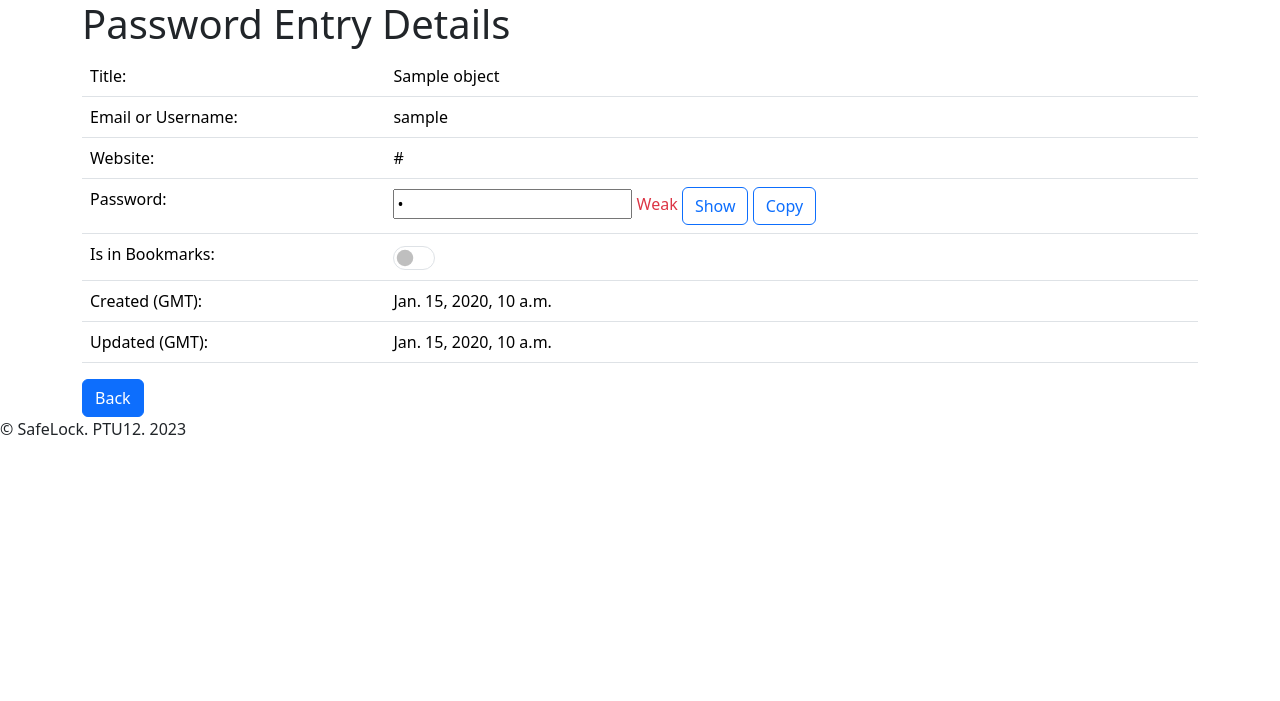
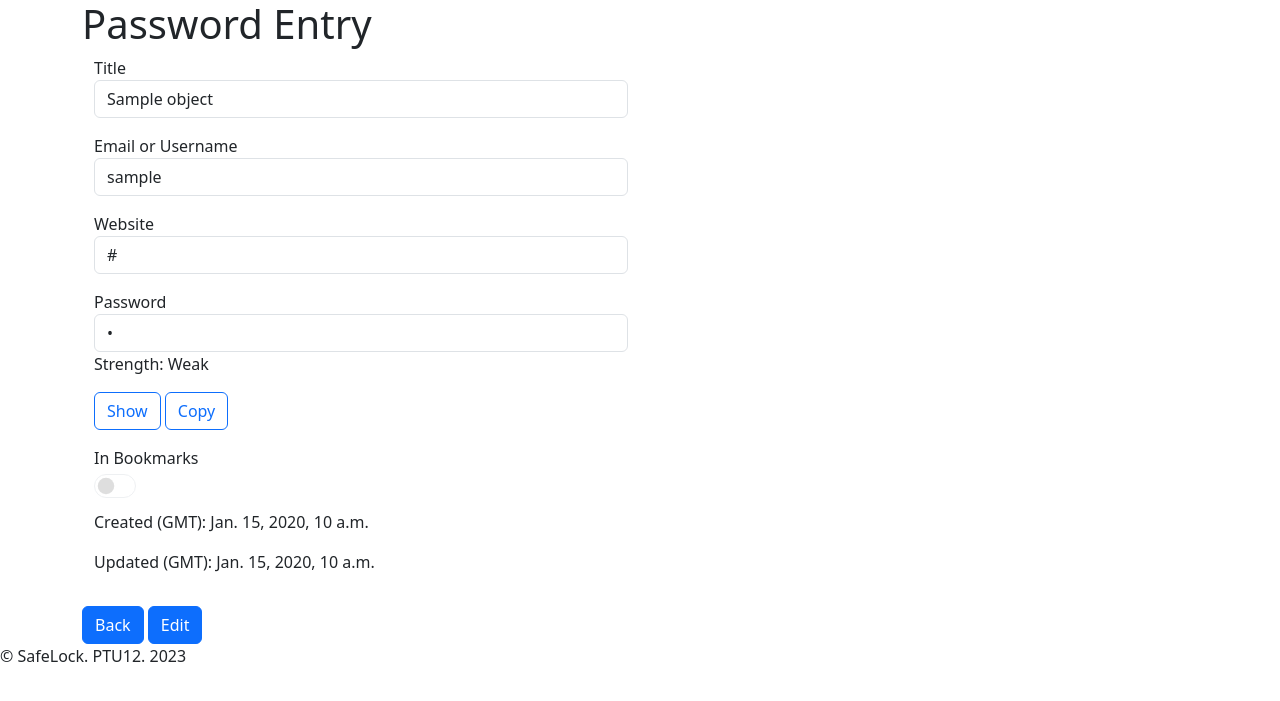
Before and after one commit to bro256/safelock, a Django app: template safelock/secret_manager/templates/secret_manager/password_entry_detail.html in a window 1280 px wide. Shown: the top 701 px of the page. Run offline with Django 3.2, Linux system fonts and the light colour scheme; tables that the repository leaves empty hold one stand-in row (values such as "Sample post"); the template is opened without the code that fills it: values that come from a table or form of the project are taken from there, most other values are stand-ins (such as "Sample title", 1, 10 or a date in 2020); some libraries are stand-ins or nearby versions.

Commit message:
view and update templates unified

```diff
--- a/safelock/secret_manager/templates/secret_manager/password_entry_detail.html
+++ b/safelock/secret_manager/templates/secret_manager/password_entry_detail.html
@@ -3,13 +3,9 @@
 {% block title %} {{ block.super }} {% endblock title %}
 {% block content %}
     <div class="row">
-        <h1>Password Entry Details</h1>
+        <h1>Password Entry</h1>
     </div>
-    <table class="table table-stripped">
-        {% comment %} <tr>
-            <td>ID:</td>
-            <td>{{ object.id }}</td>
-        </tr> {% endcomment %}
+    {% comment %} <table class="table table-stripped">
         <tr>
             <td>Title:</td>
             <td>{{ object.title }}</td>
@@ -34,7 +30,6 @@
         <tr>
             <td>Is in Bookmarks:</td>
             <td>
-                {% comment %} <input type="checkbox" name="is_in_bookmarks" {% if form.is_in_bookmarks.value %}checked{% endif %} disabled> {% endcomment %}
                 <div class="form-check form-switch">
                     <input  class="form-check-input form-check form-switch md-2" type="checkbox" id="numbers" {% if form.is_in_bookmarks.value %}checked{% endif %} readonly>
                 </div>
@@ -48,8 +43,58 @@
             <td>Updated (GMT):</td>
             <td> {{ object.updated_at }}</td>
         </tr>
-    </table>
+    </table> {% endcomment %}
+
+    <div class="container">
+        <div class="row mb-3">
+            <div class="col-md-6">
+                <div>
+                    <label for="title">Title</label>
+                </div>
+                <div class="mb-3">
+                    <input class="form-control" type="text" name="title" value="{{ object.title }}" readonly>
+                </div>
+                <div>
+                    <label for="username">Email or Username</label>
+                </div>
+                <div class="mb-3">
+                    <input class="form-control" type="text" name="username" value="{{ object.username }}" readonly>
+                </div>
+                <div>
+                    <label for="website">Website</label>
+                </div>
+                <div class="mb-3">
+                    <input class="form-control" type="text" name="website" value="{{ object.website }}" readonly>
+                </div>
+                <div>
+                    <label for="password">Password</label>
+                </div>
+                <div>
+                    <input class="form-control" id="password-field" type="text" name="password" oninput="showPasswordStrength()" value="{{ decrypted_password }}" readonly>
+                </div>
+                <div class="mb-3">
+                    <span>Strength: </span> <span id="password-strength"></span>
+                </div>
+                <div class="mb-3">
+                    <button class="btn btn-outline-primary" type="button" onclick="toggleTextVisibility()">Show</button>
+                    <button class="btn btn-outline-primary" type="button" onclick="copyToClipboard()">Copy</button>
+                </div>
+                <div>
+                    <label for="is_in_bookmarks">In Bookmarks</label>
+                </div>
+                <div class="mb-3 form-check form-switch">
+                    <input class="form-check-input form-check form-switch md-2" name="is_in_bookmarks" type="checkbox" id="numbers" {% if object.is_in_bookmarks %} checked {% endif %} disabled>
+                </div>
+                {% if passwordentry.id %}
+                    <div class="mb-3">Created (GMT): {{ object.created_at }}</div>
+                    <div class="mb-3">Updated (GMT): {{ object.updated_at }}</div>
+                {% endif %}
+            </div>
+        </div>
+    </div>
+
     <a class="btn btn-primary" href="{% url 'password_entry_list' %}" role="button">Back</a>
+    <a class="btn btn-primary" href="{% url 'password_entry_update' pk=object.pk %}">Edit</a>
     <!-- Scripts -->
     <script src="{% static 'secret_manager/js/password_field.js' %}"></script>
 {% endblock content %}
--- a/safelock/secret_manager/templates/secret_manager/password_entry_form.html
+++ b/safelock/secret_manager/templates/secret_manager/password_entry_form.html
@@ -3,7 +3,7 @@
 {% block title %} {{ block.super }} {% endblock title %}
 {% block content %}
     {% if passwordentry.id %}
-        <h1>Update password entry</h1>
+        <h1>Edit Password Entry</h1>
     {% else %}
         <h1>New password entry {{ decrypted_password }}</h1>
     {% endif %}
@@ -103,8 +103,8 @@
                 </tr>
             {% endif %}
         </table> {% endcomment %}
+        <a class="btn btn-primary" href="{{ request.META.HTTP_REFERER }}" role="button">Cancel</a>
         <button class="btn btn-primary" type="submit">{% if passwordentry.id %}Update{% else %}Save{% endif %}</button>
-        <a class="btn btn-primary" href="{% url 'password_entry_list' %}" role="button">Cancel</a>
         {% if passwordentry.id %}
             <a class="btn btn-danger" href="{% url 'password_entry_toggle_trash' passwordentry.pk %}" role="button">To trash</a>
         {% endif %}
```
